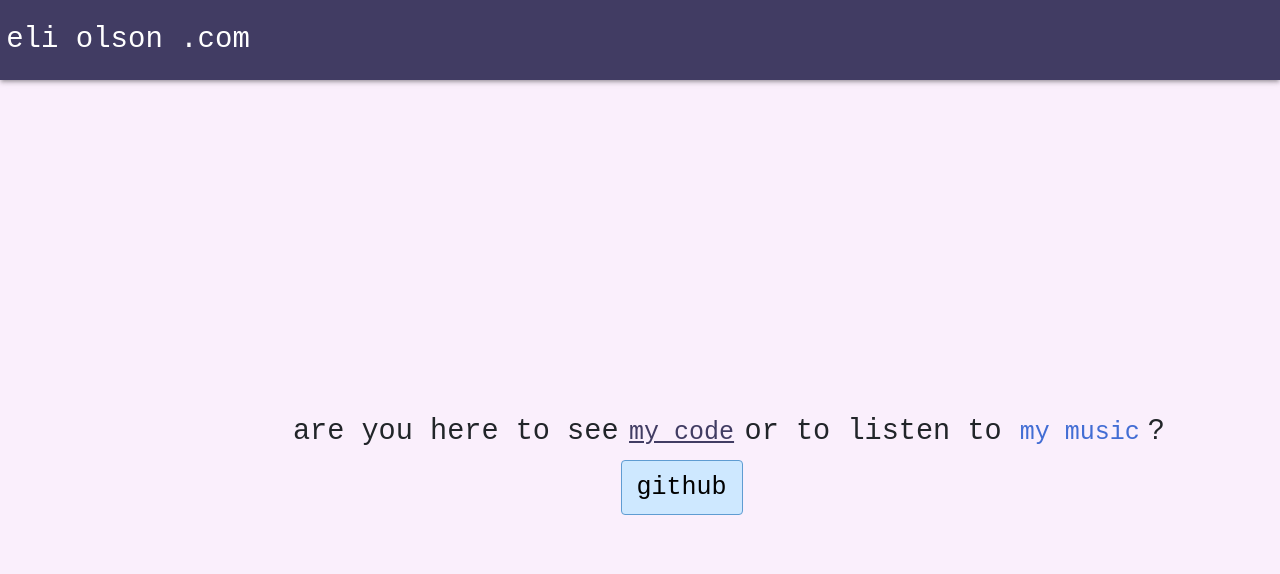
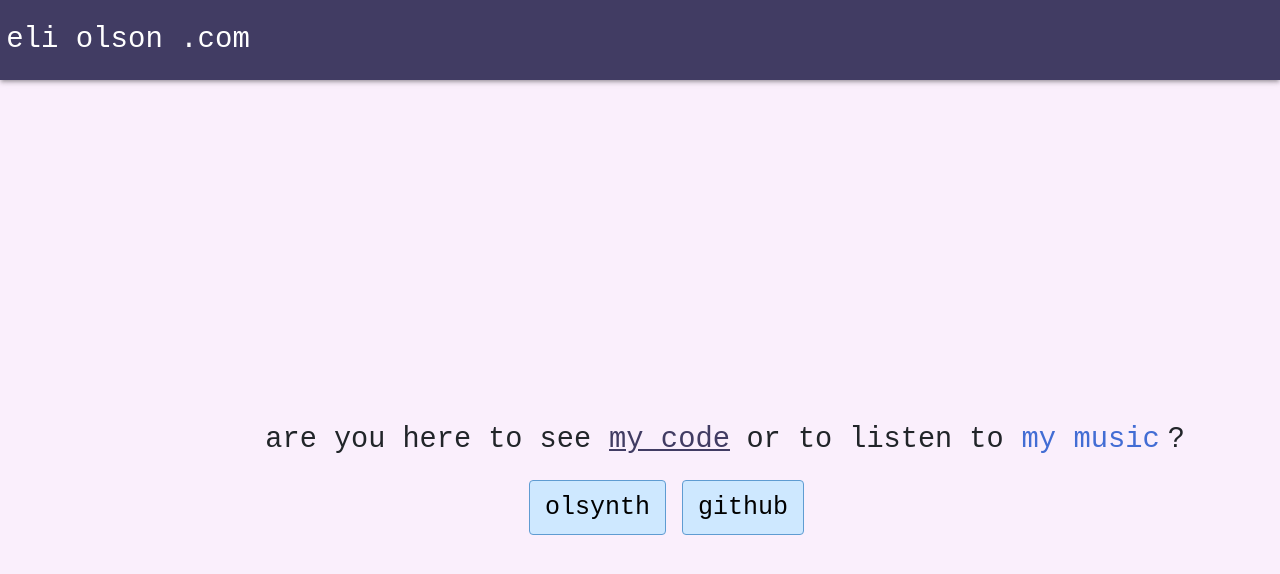
Before and after one commit to eli0lson/eli0lson.github.io, a React (Create React App) app: page / in a window 1280 px wide. Both pictures are taken after a click on the button "my code". Shown: the top 574 px of the page. Built offline with nearby package versions, Linux system fonts and the light colour scheme.

Commit message:
Add link to olsynth

```diff
--- a/src/Components/body.js
+++ b/src/Components/body.js
@@ -43,12 +43,13 @@ const Body = () => {
                             justifyContent: "center",
                             alignItems: "center",
                             minWidth: "74rem",
-                            marginLeft: "3.3rem"
+                            marginLeft: "3.5rem"
                             }}>
                             <Typography>are you here to see</Typography>
-                            <div class='links'>
+                            <div class='links code'>
+                                <div className='toggle'>
                                     <Button
-                                    className='toggle'
+                                        className='toggle-button'
                                         variant="text"
                                         onClick={() => {
                                             setExpandCode(!expandCode)
@@ -59,11 +60,22 @@ const Body = () => {
                                             ":hover": {
                                                 background: "none",
                                                 textDecoration: "underline"
-                                        }
+                                            },
                                         }}>
                                         my code
                                     </Button>
+                                </div>
+                                <div className='code-links'>
                                     <Button
+                                        className='link'
+                                        variant="outlined"
+                                        target="_blank"
+                                        onClick={() => window.open("https://olsynth-six.vercel.app/", "_blank")}
+                                        sx={{ ...musicButtonStyles, opacity: expandCode ? 1 : 0 }}>
+                                        olsynth
+                                    </Button>
+                                    <Button
+                                        className='link'
                                         variant="outlined"
                                         target="_blank"
                                         onClick={() => window.open("https://github.com/eli0lson", "_blank")}
@@ -71,11 +83,12 @@ const Body = () => {
                                         github
                                     </Button>
                                 </div>
+                            </div>
                             <Typography>or to listen to</Typography>
                             <div class='links'>
                                 <div className='toggle'>
                                     <Button
-                                        className='toggle'
+                                        className='toggle-button'
                                         variant="text"
                                         onClick={() => {
                                             setExpandMusic(!expandMusic)
@@ -94,7 +107,7 @@ const Body = () => {
                                 </div>
                                 <div className='music-links'>
                                     <Button
-                                        className='music-link'
+                                        className='link'
                                         variant="outlined"
                                         href={SPOTIFY_LINK}
                                         target="_blank"
@@ -102,7 +115,7 @@ const Body = () => {
                                         spotify
                                     </Button>
                                     <Button
-                                        className='music-link'
+                                        className='link'
                                         variant="outlined"
                                         href={APPLE_MUSIC_LINK}
                                         target="_blank"
@@ -112,17 +125,6 @@ const Body = () => {
                                 </div>
                             </div>
                         </Box>
-
-                        <Box sx={{ display: "flex", flexDirection: "row", justifyContent: "space-around", marginTop: "1em"}}>
-
-                            <Box sx={{ width: "21%" }} />
-
-
-
-                            <Box >
-
-                            </Box>
-                        </Box>
                     </Box>
                 </ThemeProvider>
             </Grid>
--- a/src/Components/body2.css
+++ b/src/Components/body2.css
@@ -1,5 +1,3 @@
-
-
 .links {
     display: flex;
     flex-direction: column;
@@ -11,8 +9,12 @@
     margin-left: -4rem;
 }
 
-.music-link {
-    margin-right: 1rem;
+.code-links {
+    margin-left: -4rem;
+}
+
+.link {
+    margin-right: 1rem !important;
 }
 
 .toggle {
@@ -20,7 +22,14 @@
     flex-direction: row;
     align-items: center;
     margin: .5rem;
-    font-size: 1.7rem;
+
+    .toggle-button {
+         font-size: 1.8rem;
+    }
+}
+
+.links.code {
+    margin-right: -4.6rem;
 }
 
 .toggle:hover {
```
Lines whose indentation alone changed are shown as unchanged.
